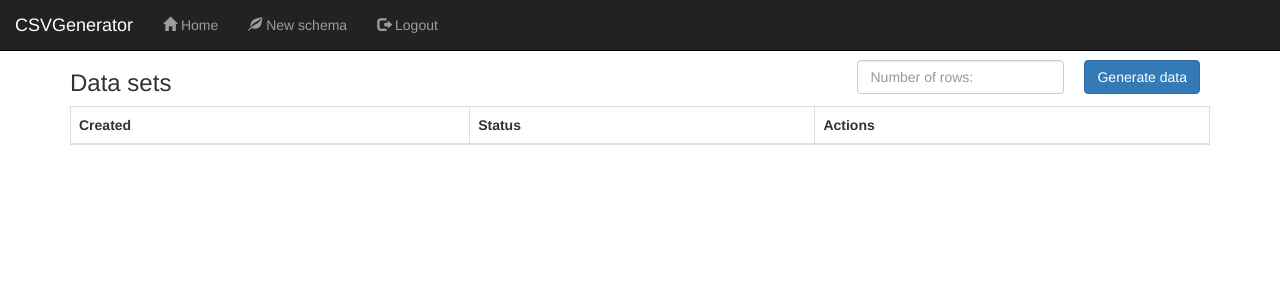
After one commit to osetr/csv_generator-django, a Django app: page /schema/edit/1 in a window 1280 px wide. The commit adds this page. Shown: the top 300 px of the page. Run offline with Django 3.2, Linux system fonts and the light colour scheme; the visitor is signed in with stand-in values (Sample User, id 1); lists and menus that the app fills with data are empty; some libraries are stand-ins or nearby versions.

Commit message:
Done with ajax requests
We won't have to do ajax request anymore. But we will need adjust their logic. All in all ajax creates new task for celery(new objectin Processing table) and checks if job is done. Now it's time to design celery task correctly.

```diff
--- a/accounts/templates/base.html
+++ b/accounts/templates/base.html
@@ -8,6 +8,28 @@
   <link rel="stylesheet" href="https://maxcdn.bootstrapcdn.com/bootstrap/3.4.1/css/bootstrap.min.css">
   <script src="https://ajax.googleapis.com/ajax/libs/jquery/3.5.1/jquery.min.js"></script>
   <script src="https://maxcdn.bootstrapcdn.com/bootstrap/3.4.1/js/bootstrap.min.js"></script>
+  <style>
+    .loader {
+      border: 10px solid #f3f3f3;
+      border-radius: 50%;
+      border-top: 10px solid #3498db;
+      width: 5px;
+      height: 5px;
+      -webkit-animation: spin 2s linear infinite; /* Safari */
+      animation: spin 2s linear infinite;
+    }
+
+    /* Safari */
+    @-webkit-keyframes spin {
+      0% { -webkit-transform: rotate(0deg); }
+      100% { -webkit-transform: rotate(360deg); }
+    }
+
+    @keyframes spin {
+      0% { transform: rotate(0deg); }
+      100% { transform: rotate(360deg); }
+    }
+  </style>
 </head>
 <body>
 
--- a/home/views.py
+++ b/home/views.py
@@ -7,7 +7,11 @@ from django.http import Http404, JsonResponse
 class HomeView(View):
     def get(self, request):
         user_authenticated = request.user.is_authenticated
-        schemas = Schema.objects.filter(author=request.user).values()
+        try:
+            schemas = Schema.objects.filter(author=request.user).values()
+        except TypeError:
+            schemas = []
+            print("User not authanticated")
         return render(
             request,
             "home.html",
--- a/project/urls.py
+++ b/project/urls.py
@@ -6,5 +6,5 @@ urlpatterns = [
     path("users/", include("accounts.urls")),
     path("accounts/", include("allauth.urls")),
     path("", include("home.urls")),
-    path("", include("schemas.urls")),
+    path("schema/", include("schemas.urls")),
 ]
--- /dev/null
+++ b/schemas/templates/edit_schema.html
@@ -0,0 +1,87 @@
+
+{% extends "base.html" %}
+{% load i18n %}
+
+
+{% block content %}
+    <div class="pull-right" style="margin: 10px;"><button onclick="generate_data()" class="btn btn-primary">Generate data</button></div>
+    <div class="pull-right" style="margin: 10px;"><input id="rows_number" type="number" placeholder="Number of rows:" class="form-control"></div>
+    <h3 class="h3">Data sets</h3>
+
+    <table class="table table-bordered">
+        <thead>
+        <tr>
+            <th>Created</th>
+            <th>Status</th>
+            <th>Actions</th>
+        </tr>
+        </thead>
+        <tbody id="data">
+
+        </tbody>
+    </table>
+
+
+
+    <script type="text/javascript">
+        function generate_data()
+        {
+
+            if ($("#rows_number").val() > 0)
+            {
+
+                $("#rows_number").attr("style","border-color: none;");
+                var today = new Date();
+                var date = today.getFullYear()+'-'+(today.getMonth()+1)+'-'+today.getDate();
+
+                $.ajax({
+                        type: 'POST',
+                        async: true,
+                        url: "/schema/ajax/generate_data/" + "{{ pk }}/" + $("#rows_number").val(),
+                        headers: { "X-CSRFToken": '{{csrf_token}}' },
+                        success: function(data) {
+                            if (data['response'] == "Success")
+                            {
+                                id = data['id'];
+                                document.getElementById('data').innerHTML+='<tr>' +
+                                '<td>' + date + '</td>' +
+                                '<td><div class="loader pull-right"></div><span style="color: rgb(115, 115, 117);">processing...</span></td>' +
+                                '<td><a id="' + id + '" class="not_ready" style="text-decoration: none; color: grey; cursor: default;">Download</a></td></tr>'
+                                setInterval(wait_for_file_ready, 2000, id)
+                            }
+                        },
+                        dataType: 'json',
+                    });
+            }
+            else
+            {
+                $("#rows_number").attr("style","border-color: red;");
+            }
+        }
+
+        function wait_for_file_ready(id)
+        {
+            if (!file_ready(id))
+            {
+                $.ajax({
+                        type: 'GET',
+                        async: true,
+                        url: "/schema/ajax/check_celery_job/" + id + "/",
+                        success: function(data) {
+                            if (data['response'] == "File ready")
+                            {
+                                $("#" + id).attr("style","color: green;");
+                                $("#" + id).attr("class","ready");
+                            }
+                        },
+                        dataType: 'json',
+                    });
+            }
+        }
+
+        function file_ready(id)
+        {
+            return $('#' + id).attr('class') == "ready";
+        }
+    </script>
+{% endblock %}
--- a/schemas/urls.py
+++ b/schemas/urls.py
@@ -2,5 +2,8 @@ from django.urls import path, include
 from .views import *
 
 urlpatterns = [
-    path("new_schema/", AddSchemaView.as_view(), name="add_schema_v"),
+    path("new/", AddSchemaView.as_view(), name="add_schema_v"),
+    path("edit/<pk>", EditSchemaView.as_view(), name="edit_schema_v"),
+    path(r"ajax/generate_data/<pk>/<int:rows>", generate_data_ajax, name="generate_data_ajax_v"),
+    path(r"ajax/check_celery_job/<pk>/", chech_celery_job_ajax, name="check_celery_job_v"),
 ]
--- a/schemas/views.py
+++ b/schemas/views.py
@@ -3,7 +3,9 @@ from django.views.generic import View
 from .forms import NewSchemeForm
 from django.contrib.auth.mixins import LoginRequiredMixin
 import re
-from .models import Schema
+from .models import Schema, Processing
+from django.http import Http404, JsonResponse
+import uuid
 
 
 class AddSchemaView(LoginRequiredMixin, View):
@@ -62,3 +64,41 @@ class AddSchemaView(LoginRequiredMixin, View):
             schema.save()
 
         return redirect("add_schema_v")
+
+
+class EditSchemaView(LoginRequiredMixin, View):
+    login_url = "/users/sign_in/"
+
+    def get(self, request, pk):
+        user_authenticated = request.user.is_authenticated
+
+        return render(
+            request,
+            "edit_schema.html",
+            context={
+                "user_authenticated": user_authenticated,
+                "pk": pk,
+            },
+        )
+
+
+def generate_data_ajax(request, pk, rows):
+    if request.is_ajax():
+        id = uuid.uuid4()
+        Processing(id=id, schema_id=pk, rows=rows).save()
+        return JsonResponse({"response": "Success", "id": str(id)})
+    else:
+        raise Http404
+
+
+def chech_celery_job_ajax(request, pk):
+    if request.is_ajax():
+        try:
+            Processing.objects.get(pk=pk)
+        except:
+            response = "File ready"
+        else:
+            response = "File not ready"
+        return JsonResponse({"response": response})
+    else:
+        raise Http404
```
Also changed, not shown: home/templates/home.html (+9 -5 lines), project/celery.py (added, +16 -0 lines), project/settings.py (+9 -3 lines), schemas/models.py (+13 -2 lines), schemas/tasks.py (added, +18 -0 lines), db.sqlite3 (deleted), schemas/migrations/0005_auto_20200908_2150.py (added), 1 other file.
